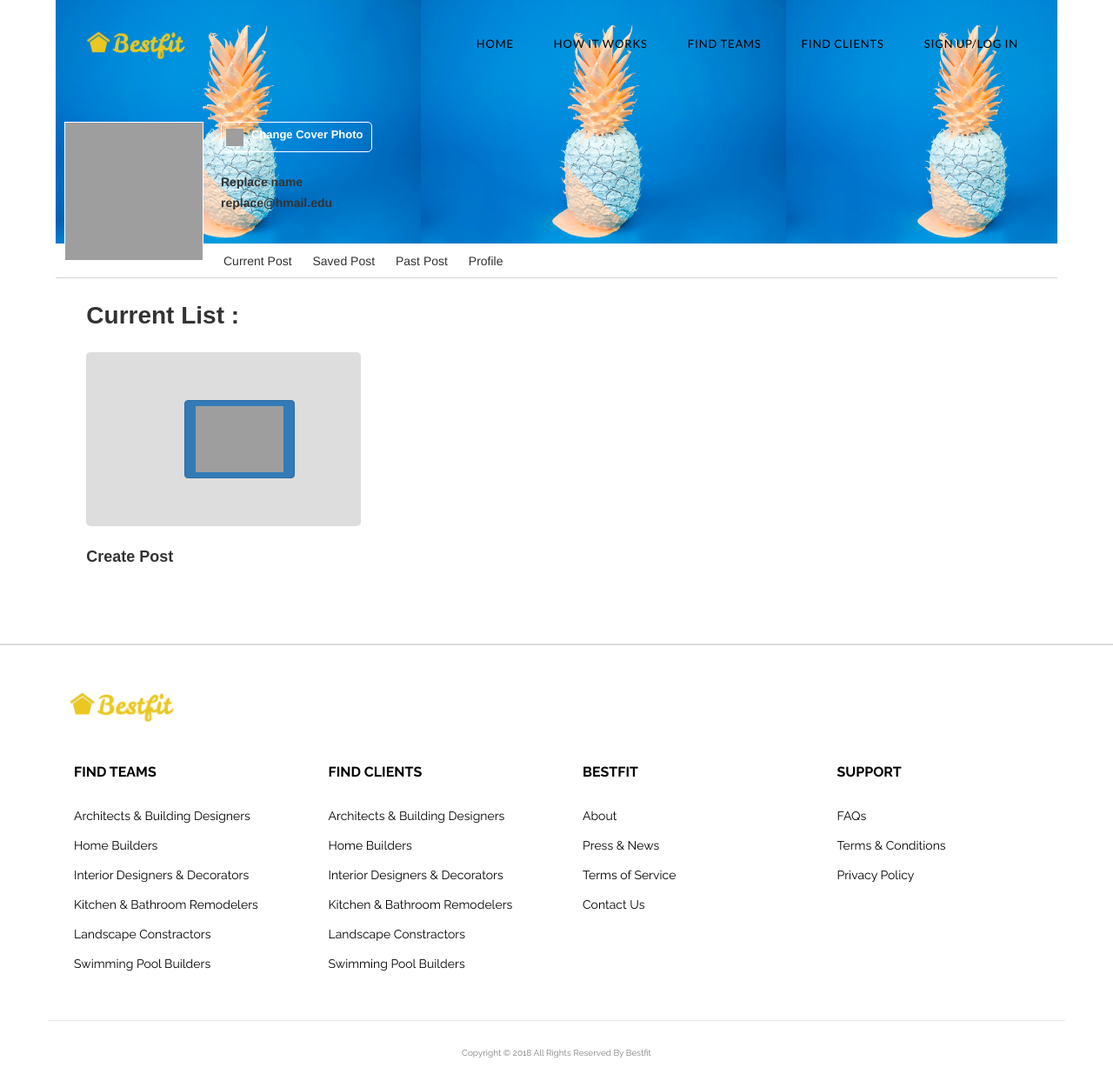
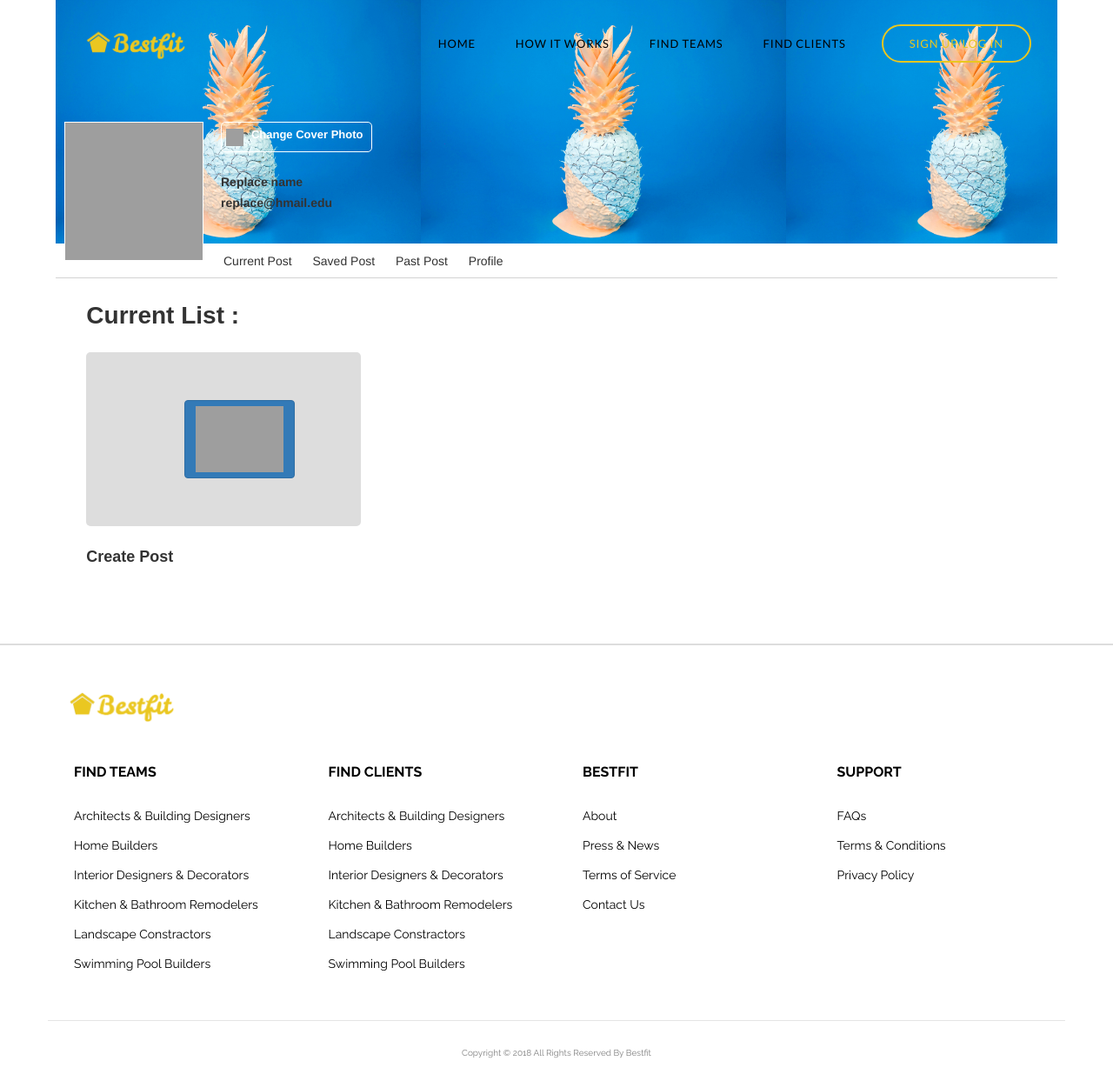
Before and after one commit to Yangyangl7/BestFit, a Flask app: page /profile in a window 1280 px wide. Shown: the whole page at 87% size. Run offline with Flask 2, Linux system fonts and the light colour scheme; some libraries are stand-ins or nearby versions; grey boxes are pictures that could not be loaded.

Commit message:
fix button css

```diff
--- a/static/js/script.js
+++ b/static/js/script.js
@@ -43,20 +43,20 @@ $(function () {
 });
 
 // Smooth Scrolling
-// $(function () {
-//   $("a.smooth-scroll").click(function (event) {
-//     event.preventDefault();
+$(function () {
+  $("a.smooth-scroll").click(function (event) {
+    event.preventDefault();
 
-//     // get section id like #about, #menu etc.
-//     var section_id = $(this).attr("href");
+    // get section id like #about, #menu etc.
+    var section_id = $(this).attr("href");
 
-//     $("html, body").animate({
-//       scrollTop: $(section_id).offset().top - 74
-//     }, 1250);
+    $("html, body").animate({
+      scrollTop: $(section_id).offset().top - 74
+    }, 1250);
 
-//   });
+  });
 
-// });
+});
 
 
 
--- a/templates/base.html
+++ b/templates/base.html
@@ -60,13 +60,13 @@
                             <ul class="nav navbar-nav" id="nav-item">
                                 <li><a class="smooth-scroll" href="#headerHome">HOME</a></li>
                                 <li><a class="smooth-scroll" href="#howItWorks">HOW IT WORKS</a></li>
-                                <li><a class="smooth-scroll" href="#">FIND TEAMS</a></li>
-                                <li><a class="smooth-scroll" href="#" target="_blank">FIND CLIENTS</a></li>
+                                <li><a class="" href="#">FIND TEAMS</a></li>
+                                <li><a class="" href="#" target="_blank">FIND CLIENTS</a></li>
                                 {% if session['profile'] is defined %}
-                                <li><a class="smooth-scroll" href="{{ url_for("logout") }}">LOGOUT</a></li>
-                                <li><a class="smooth-scroll" href="{{ url_for("profile") }}">Profile</a></li>
+                                <li><a class="" href="{{ url_for("logout") }}">LOGOUT</a></li>
+                                <li><a class="" href="{{ url_for("profile") }}">Profile</a></li>
                                 {% else %}
-                                <li><a class="smooth-scroll" href="{{ url_for("login") }}">SIGN UP/LOG IN</a>
+                                <li><a class="" href="{{ url_for("login") }}" id="sign-up">SIGN UP/LOG IN</a>
                                 <li>
                                     {% endif %}
                             </ul>
```
